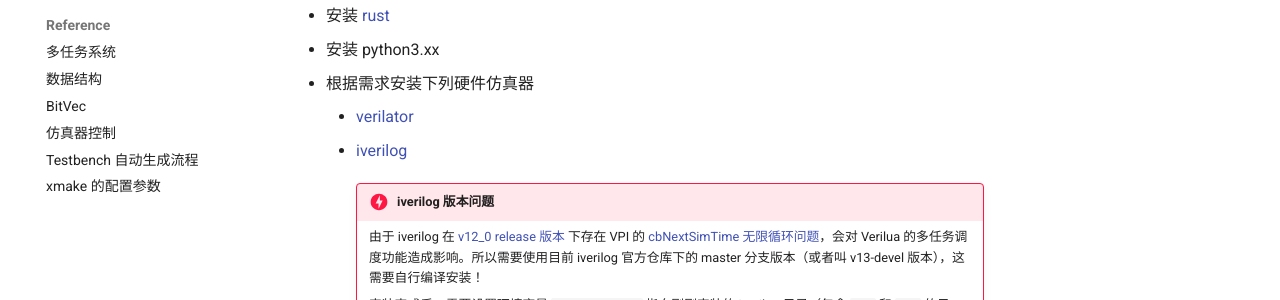
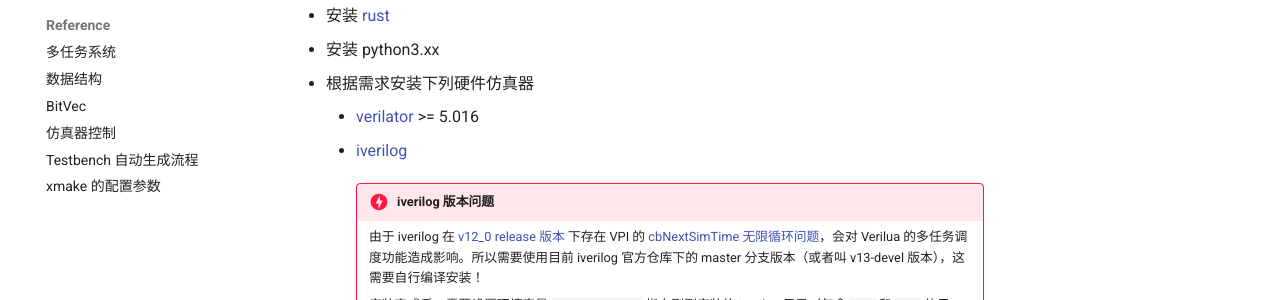
Before and after one commit to cyril0124/verilua, an MkDocs documentation site: the page built from docs/getting-started/install.md, in a window 1280 px wide and 900 px high. Shown: the part 400-700 px from the top of the window. Built offline with MkDocs 1.6.1 and Material for MkDocs 9.7.7, drawn with Linux system fonts in a browser that asks for light colours.

Commit message:
docs: update verilator version requirement

```diff
--- a/docs/getting-started/install.md
+++ b/docs/getting-started/install.md
@@ -7,7 +7,7 @@
 - 安装 [rust](https://www.rust-lang.org/tools/install)
 - 安装 python3.xx
 - 根据需求安装下列硬件仿真器
-    - [verilator](https://github.com/verilator/verilator)
+    - [verilator](https://github.com/verilator/verilator) >= 5.016
     - [iverilog](https://github.com/steveicarus/iverilog)
 
         !!! danger "iverilog 版本问题"
```
Also changed, not shown: 1 other file.
